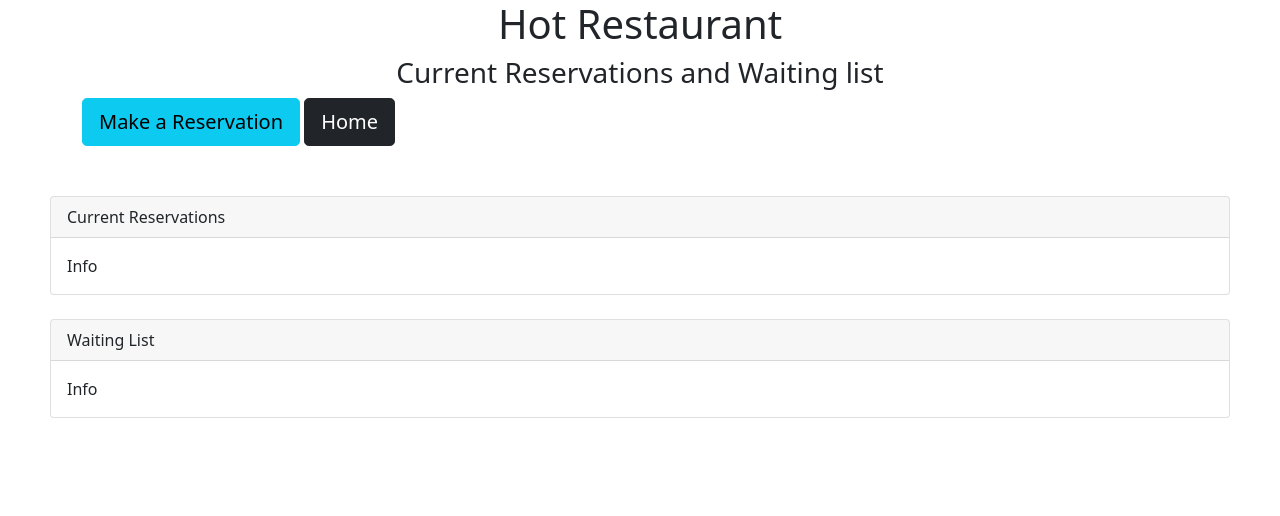
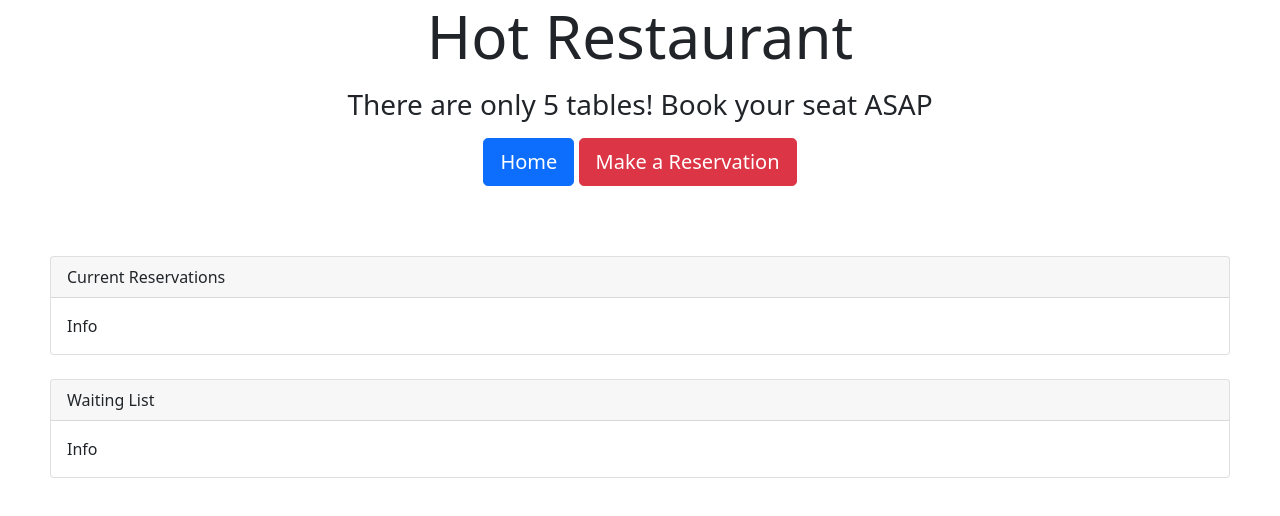
Before and after one commit to thorgriffs/hot-restaurant-miniproject, a plain HTML site: page tables.html in a window 1280 px wide. Drawn offline with nearby package versions, Linux system fonts and the light colour scheme.

Commit message:
update tables.html

```diff
--- a/tables.html
+++ b/tables.html
@@ -5,19 +5,20 @@
     <meta name="viewport" content="width=device-width, initial-scale=1.0">
     <link href="https://cdn.jsdelivr.net/npm/bootstrap@5.0.0-beta1/dist/css/bootstrap.min.css" rel="stylesheet" integrity="sha384-giJF6kkoqNQ00vy+HMDP7azOuL0xtbfIcaT9wjKHr8RbDVddVHyTfAAsrekwKmP1" crossorigin="anonymous">
     <script src="https://cdn.jsdelivr.net/npm/bootstrap@5.0.0-beta1/dist/js/bootstrap.bundle.min.js" integrity="sha384-ygbV9kiqUc6oa4msXn9868pTtWMgiQaeYH7/t7LECLbyPA2x65Kgf80OJFdroafW" crossorigin="anonymous"></script>
+    <script src="https://cdnjs.cloudflare.com/ajax/libs/jquery/3.2.1/jquery.min.js"></script>
     <link rel="stylesheet" href="style.css">
 
     <title>Hot Restaurant</title>
 </head>
 <body>
-        <div class="container">
-            <div class="jumbotron">
-                <h1 class="text-center">Hot Restaurant</h1>
-                <h3 class="text-center">Current Reservations and Waiting list</h3>
-                <button class="btn btn-info btn-lg">Make a Reservation</button>
-                <button class="btn btn-dark btn-lg">Home</button>
-            </div>
+    <div class="container">
+        <div class="jumbotron text-center" style="margin-bottom: 20px;">
+            <h1 class="text-center mb-3" style="margin-bottom: 20px; font-size: 60px;"><i class="fa fa-fire" aria-hidden="true"></i> Hot Restaurant</h1>
+            <h3 class="text-center">There are only 5 tables! Book your seat ASAP</h3>
+            <a href="./home.html"></a><button class="btn btn-primary btn-lg mt-2"><i class="fa fa-list-alt" aria-hidden="true"></i> Home</button></a>
+            <a href="./reserve.html"></a><button class="btn btn-danger btn-lg mt-2"><i class="fa fa-credit-card-alt" aria-hidden="true"></i> Make a Reservation</button></a>
         </div>
+    </div>
 
 <div class="container-card">
     <div class="row">
@@ -48,3 +49,9 @@
 </div>
 
 </html>
+
+<!-- <script type="text/javascript">
+
+$.get("/api/tables/"
+
+</script> -->
```
